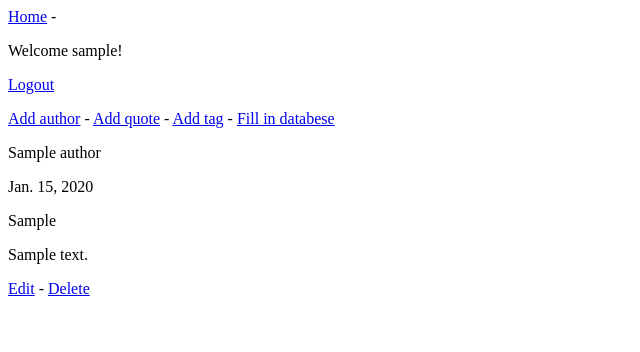
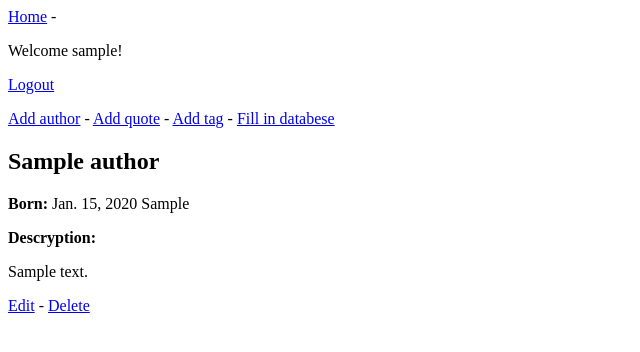
Before and after one commit to Szumapman/GoIT_h10_django, a Django app: page /author/1/ in a window 1280 px wide. Shown: the top 352 px of the page, without its empty margins (0-640 px from the left). Run offline with Django 5.2, Linux system fonts and the light colour scheme; a user stored in the database is signed in; tables that the repository leaves empty hold one stand-in row (values such as "Sample post").

Commit message:
Update about.html

```diff
--- a/quotes_app/templates/quotes_app/about.html
+++ b/quotes_app/templates/quotes_app/about.html
@@ -1,9 +1,9 @@
 {% extends "quotes_app/base.html" %}
 
 {% block content %}
- <p> {{ author.name }} </p>
- <p> {% if author.born_date %} {{ author.born_date }} {% endif %}</p>
- <p> {{ author.born_location }} </p>
+ <h2> {{ author.name }} </h2>
+ <p><b>Born:</b> {{ author.born_date }} {{ author.born_location }}</p>
+ <p><b>Descryption:</b></p>
  <p> {{ author.descryption }} </p>
  {% if user.is_authenticated %}
  <p>
```
